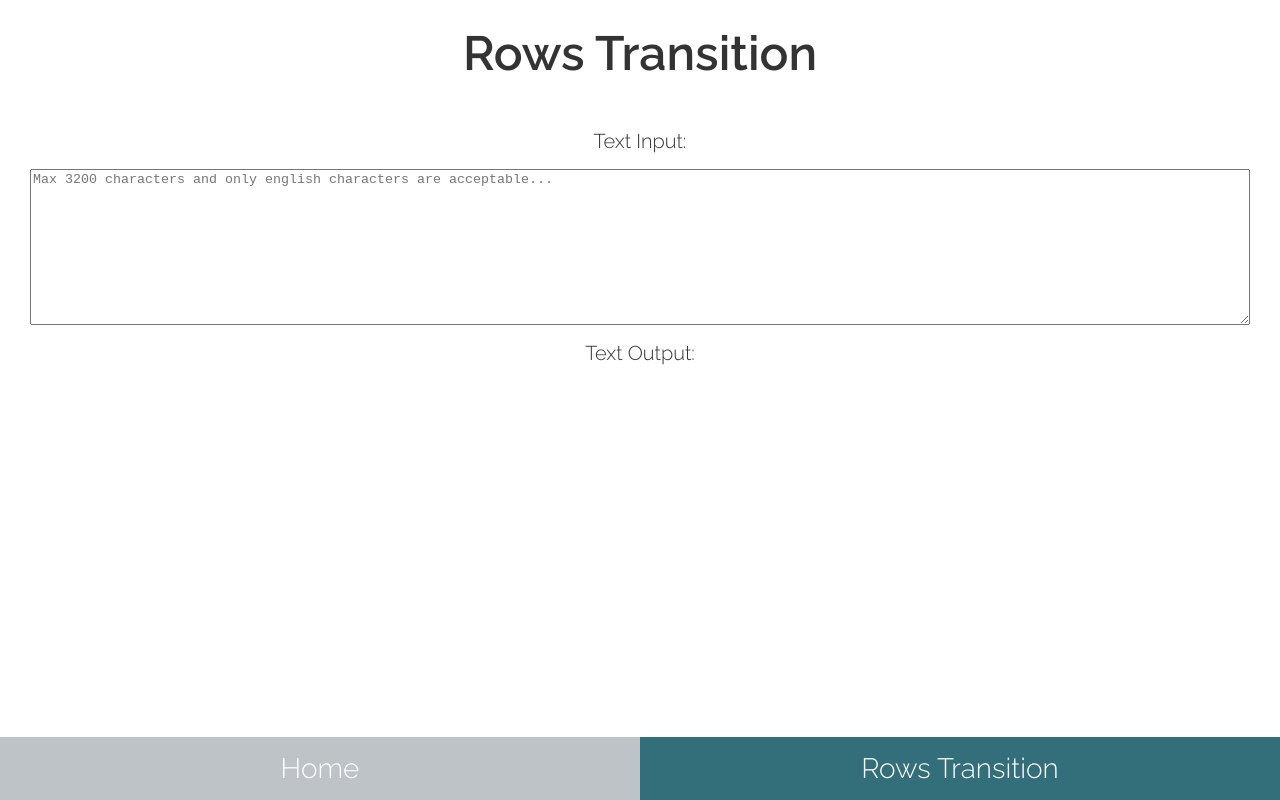
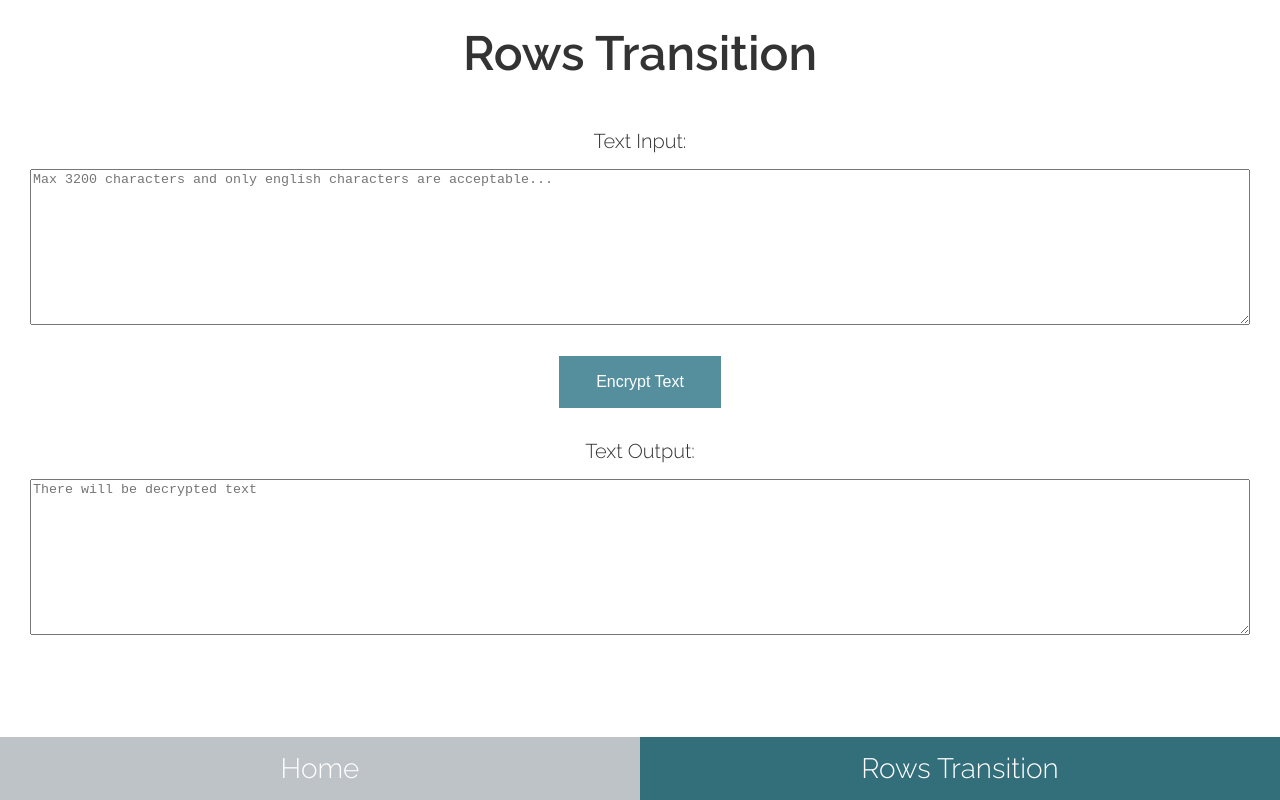
Before and after one commit to SG-WebDev/cipher-studies, a Vue app: page /#/rows-transition in a window 1280 px wide. Built offline with nearby package versions, Linux system fonts and the light colour scheme.

Commit message:
Create encryptString function

```diff
--- a/src/App.vue
+++ b/src/App.vue
@@ -85,6 +85,22 @@ textarea {
   width: 100%;
 }
 
+button {
+  appearance: none;
+  margin: 15px;
+  box-shadow: none;
+  background-color: $altColor;
+  color: $textAltColor;
+  font-size: 1rem;
+  border: 2px solid $altColor;
+  padding: 15px 35px;
+  &:hover {
+    cursor: pointer;
+    color: $textColor;
+    background-color: #ffffff;
+  }
+}
+
 @media screen and (max-width: 768px) {
   .nav__Link {
     font-size: 1.25rem;
--- a/src/views/RowsTransition.vue
+++ b/src/views/RowsTransition.vue
@@ -6,14 +6,26 @@
       <div class="section__Item">
         <textarea
                 :placeholder="`Max ${maxChars} characters and only english characters are acceptable...`"
-                :maxlength="maxChars" name="rows-transitioon-input"
+                :maxlength="maxChars" name="rows-transition-input"
                 cols="30"
                 rows="10"
                 v-model="inputString"
                 @keypress="limitChars($event)">
         </textarea>
       </div>
+      <div class="section__Item">
+        <button class="button" @click="encryptString">Encrypt Text</button>
+<!--        <button @click="decryptString">Decrypt Text</button>-->
+      </div>
       <div class="section__Label">Text Output:</div>
+      <div class="section__Item">
+        <textarea
+                placeholder="There will be decrypted text"
+                cols="30"
+                rows="10"
+                v-model="outputString">
+        </textarea>
+      </div>
     </section>
   </div>
 </template>
@@ -23,6 +35,8 @@
       return {
         inputString: "",
         outputString: "",
+        encryptMatrix: [],
+        decryptMatrix: [],
         cipherKey: {
           colsArr: [4,8,1,7,3,6,5,2],
           colsAmount: 8,
@@ -31,11 +45,15 @@
       };
     },
     computed: {
-      maxChars: function () {
+      maxChars() {
         return this.cipherKey.colsAmount * this.cipherKey.rowsAmount;
+      },
+      encryptionString() {
+        return this.inputString.toString()
+                .split(" ")
+                .join("")
+                .trim();
       }
-    },
-    watch: {
     },
     methods: {
       limitChars: function (e) {
@@ -43,6 +61,36 @@
         if (!/^[a-z\d .,:]*$/i.test(char)) {
           e.preventDefault()
         }
+      },
+      encryptString() {
+        // create matrix
+        this.encryptMatrix = [];
+        for (let i = 0; i < this.cipherKey.rowsAmount; i++) {
+          this.encryptMatrix[i] = [];
+          for (let x = 0; x < this.cipherKey.colsAmount; x++) {
+            this.encryptMatrix[i][x] = null;
+          }
+        }
+        // fill encryption matrix by chars
+        let char = 0;
+        for (let i = 0; i < this.cipherKey.rowsAmount; i++) {
+          for (let x = 0; x < this.cipherKey.colsAmount; x++) {
+            if(this.encryptionString[char]) {
+              this.encryptMatrix[i][x] = this.encryptionString[char];
+            }
+            char++;
+          }
+        }
+
+        let encryptedString = '';
+        for (let x = 0; x < this.cipherKey.colsAmount; x++) {
+          for (let i = 0; i < this.cipherKey.rowsAmount; i++) {
+            if(this.encryptMatrix[i][this.cipherKey.colsArr[x]-1]) {
+              encryptedString = `${encryptedString}${this.encryptMatrix[i][this.cipherKey.colsArr[x]-1]}`;
+            }
+          }
+        }
+        this.outputString = encryptedString;
       }
     }
   };
```
